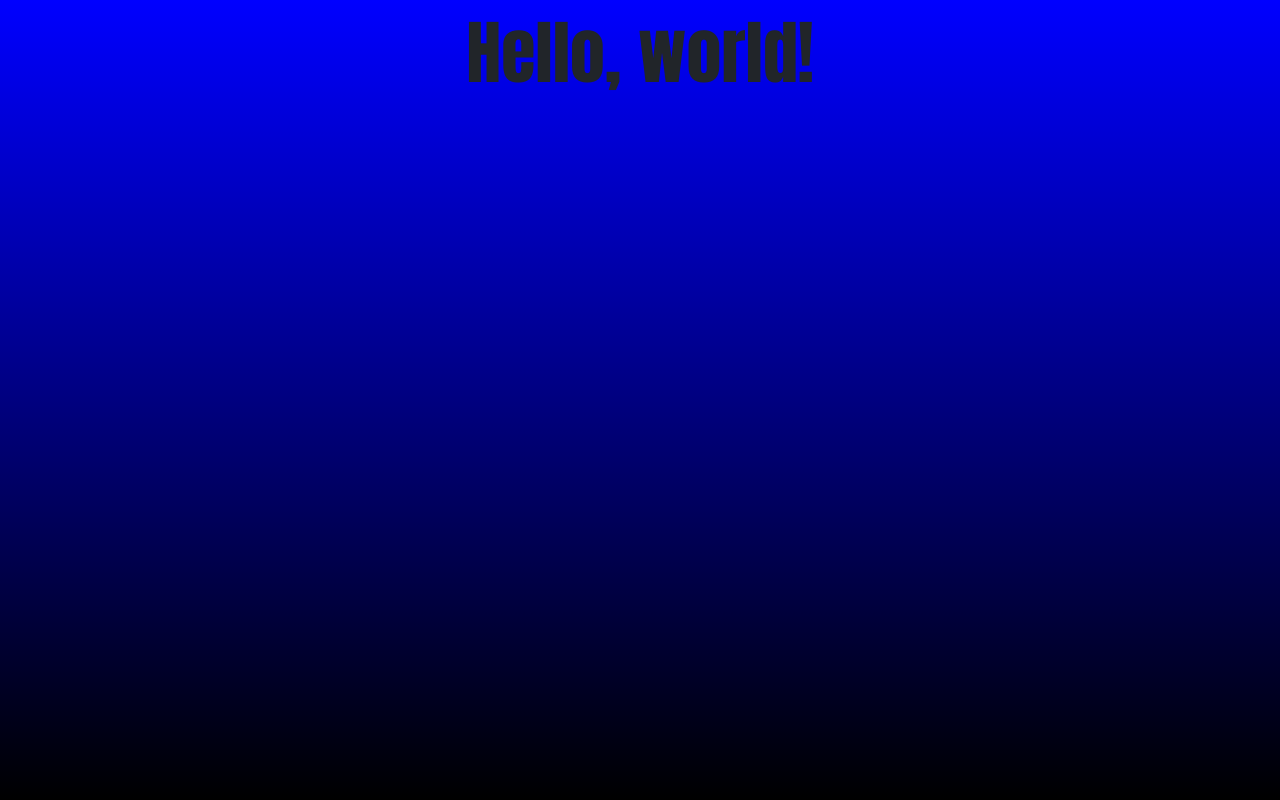
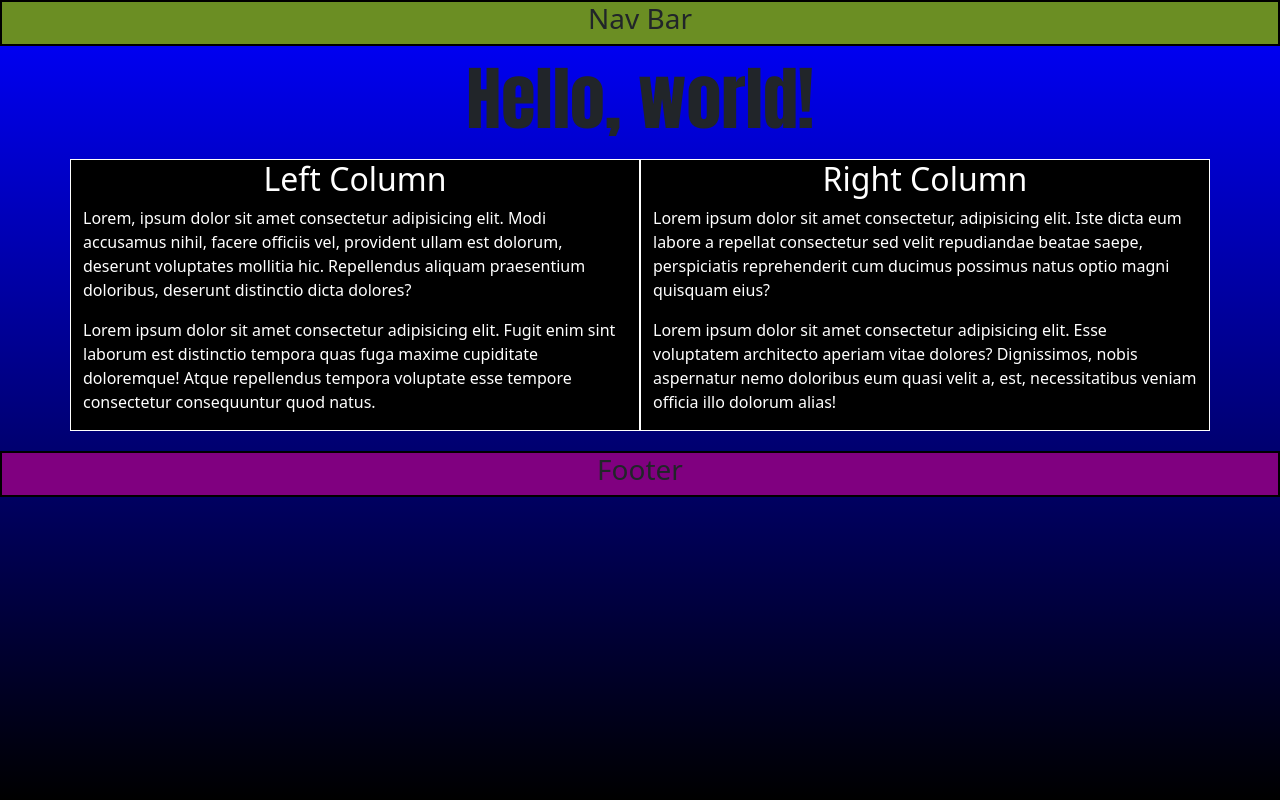
Before and after one commit to szcarbajal/collab-practice, a plain HTML site: page index.html in a window 1280 px wide. Drawn offline with nearby package versions, Linux system fonts and the light colour scheme.

Commit message:
updated index.html and style.css for Day 4 THC

```diff
--- a/index.html
+++ b/index.html
@@ -17,24 +17,39 @@
         <link rel="stylesheet" href="style.css">
 
         <title>Hello, world!</title>
-
   </head>
 
   <body>
-        <h1 style="text-align:center">Hello, world!</h1>
+      <nav>
+            <h3>Nav Bar</h3>
+      </nav>
 
-        <!-- Optional JavaScript; choose one of the two! -->
+      <header>
+            <h1>Hello, world!</h1>
+      </header>
 
-        <!-- Option 1: Bootstrap Bundle with Popper -->
-        <script src="https://cdn.jsdelivr.net/npm/bootstrap@5.1.3/dist/js/bootstrap.bundle.min.js"
+      <div class="container">
+            <div class="row">
+                  <div class="col">
+                        <h2>Left Column</h2>
+                        <p>Lorem, ipsum dolor sit amet consectetur adipisicing elit. Modi accusamus nihil, facere officiis vel, provident ullam est dolorum, deserunt voluptates mollitia hic. Repellendus aliquam praesentium doloribus, deserunt distinctio dicta dolores?</p>
+                        <p>Lorem ipsum dolor sit amet consectetur adipisicing elit. Fugit enim sint laborum est distinctio tempora quas fuga maxime cupiditate doloremque! Atque repellendus tempora voluptate esse tempore consectetur consequuntur quod natus.</p>
+                  </div>
+                  <div class="col">
+                        <h2>Right Column</h2>
+                        <p>Lorem ipsum dolor sit amet consectetur, adipisicing elit. Iste dicta eum labore a repellat consectetur sed velit repudiandae beatae saepe, perspiciatis reprehenderit cum ducimus possimus natus optio magni quisquam eius?</p>
+                        <p>Lorem ipsum dolor sit amet consectetur adipisicing elit. Esse voluptatem architecto aperiam vitae dolores? Dignissimos, nobis aspernatur nemo doloribus eum quasi velit a, est, necessitatibus veniam officia illo dolorum alias!</p>
+                  </div>
+            </div>
+      </div>
+
+      <footer>
+            <h3>Footer</h3>
+      </footer>
+
+      <script src="https://cdn.jsdelivr.net/npm/bootstrap@5.1.3/dist/js/bootstrap.bundle.min.js"
             integrity="sha384-ka7Sk0Gln4gmtz2MlQnikT1wXgYsOg+OMhuP+IlRH9sENBO0LRn5q+8nbTov4+1p"
             crossorigin="anonymous">
-        </script>
-
-        <!-- Option 2: Separate Popper and Bootstrap JS -->
-        <!--
-        <script src="https://cdn.jsdelivr.net/npm/@popperjs/core@2.10.2/dist/umd/popper.min.js" integrity="sha384-7+zCNj/IqJ95wo16oMtfsKbZ9ccEh31eOz1HGyDuCQ6wgnyJNSYdrPa03rtR1zdB" crossorigin="anonymous"></script>
-        <script src="https://cdn.jsdelivr.net/npm/bootstrap@5.1.3/dist/js/bootstrap.min.js" integrity="sha384-QJHtvGhmr9XOIpI6YVutG+2QOK9T+ZnN4kzFN1RtK3zEFEIsxhlmWl5/YESvpZ13" crossorigin="anonymous"></script>
-        -->
+      </script>
   </body>
 </html>
--- a/style.css
+++ b/style.css
@@ -13,4 +13,31 @@ body {
 
 h1 {
     font: 70px impact;
+    text-align: center; /*moved from index.html to style.css*/
 }
+
+nav {
+    border: 2px solid black;
+    background-color: olivedrab;
+    text-align: center;
+}
+
+.container {
+    margin-bottom: 20px;
+}
+
+.col {
+    color: white;
+    border: 1px solid white;
+    background-color: black;
+}
+
+.col h2 {
+    text-align: center;
+}
+
+footer {
+    border: 2px solid black;
+    background-color: purple;
+    text-align: center;
+}
```
